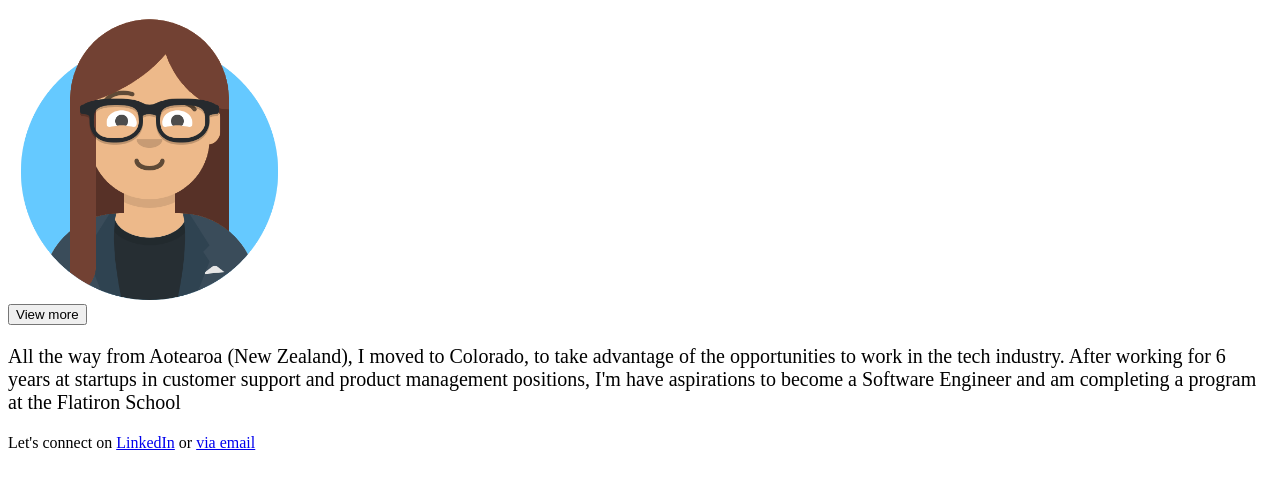
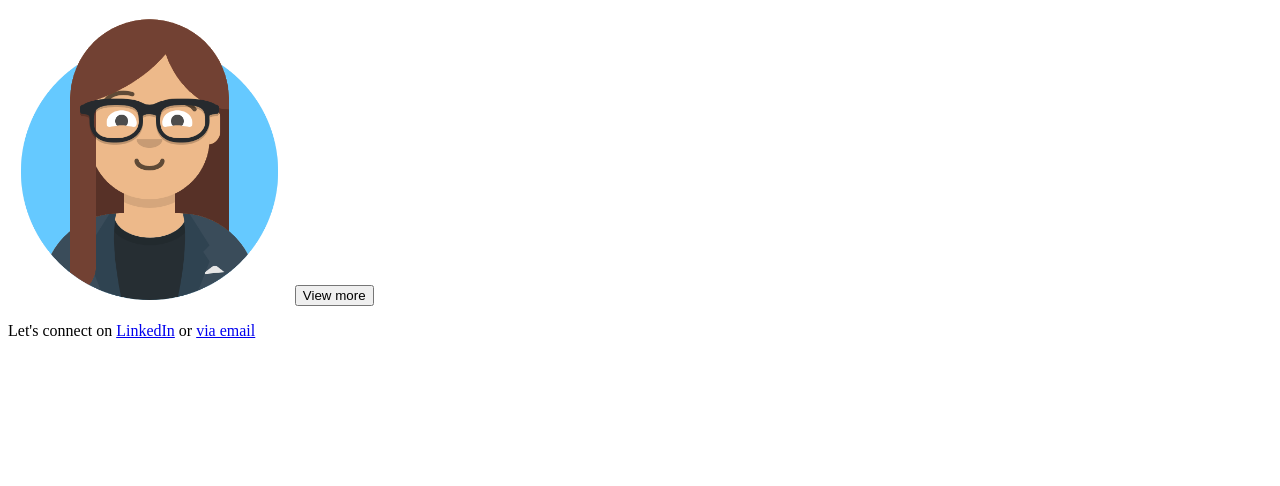
Before and after one commit to nicpugmilne/my-personal-website, a plain HTML site: page index.html in a window 1280 px wide. Shown: the part 80-566 px from the top of the page. Drawn offline with Linux system fonts and the light colour scheme.

Commit message:
added js to hide/show personal intro on click

```diff
--- a/index.html
+++ b/index.html
@@ -8,10 +8,9 @@
         <h1>Hello World!</h1>
         <div id="intro">
             <img src='./images/avatar.png' id="avatar"/>
+            <button onclick="displayToggle()">View more</button>
         </div>
-        <script src="script.js"></script>
         <div>
-            <button type="button">View more</button>
             <p id="aboutMe">All the way from Aotearoa (New Zealand), I moved to Colorado, to take advantage of the opportunities to work in the tech industry.
                 After working for 6 years at startups in customer support and product management positions,
                 I'm have aspirations to become a Software Engineer and am completing a program at the Flatiron School</p>
@@ -19,6 +18,7 @@
         <div>
             <p>Let's connect on <a href="https://www.linkedin.com/in/nicola-milne/">LinkedIn</a> or <a href="mailto:nicolalouisemilne@gmail.com">via email</a></p>
         </div>
+        <script src="script.js"></script>
     </body>
 </html>
 
--- a/script.js
+++ b/script.js
@@ -1,4 +1,9 @@
-// const h2 = document.createElement("h2");
-// h2.textContent = "This element was added by Javascript";
+const aboutMe = document.getElementById("aboutMe");
 
-// document.querySelector("body").appendChild(h2);
+function displayToggle() {
+    if (aboutMe.style.display === "none") {
+      aboutMe.style.display = "block";
+    } else {
+      aboutMe.style.display = "none";
+    }
+  }
--- a/style.css
+++ b/style.css
@@ -8,5 +8,6 @@ h1 {
 }
 
 #aboutMe {
+    display: none;
     font-size: 20px;
 }
```
